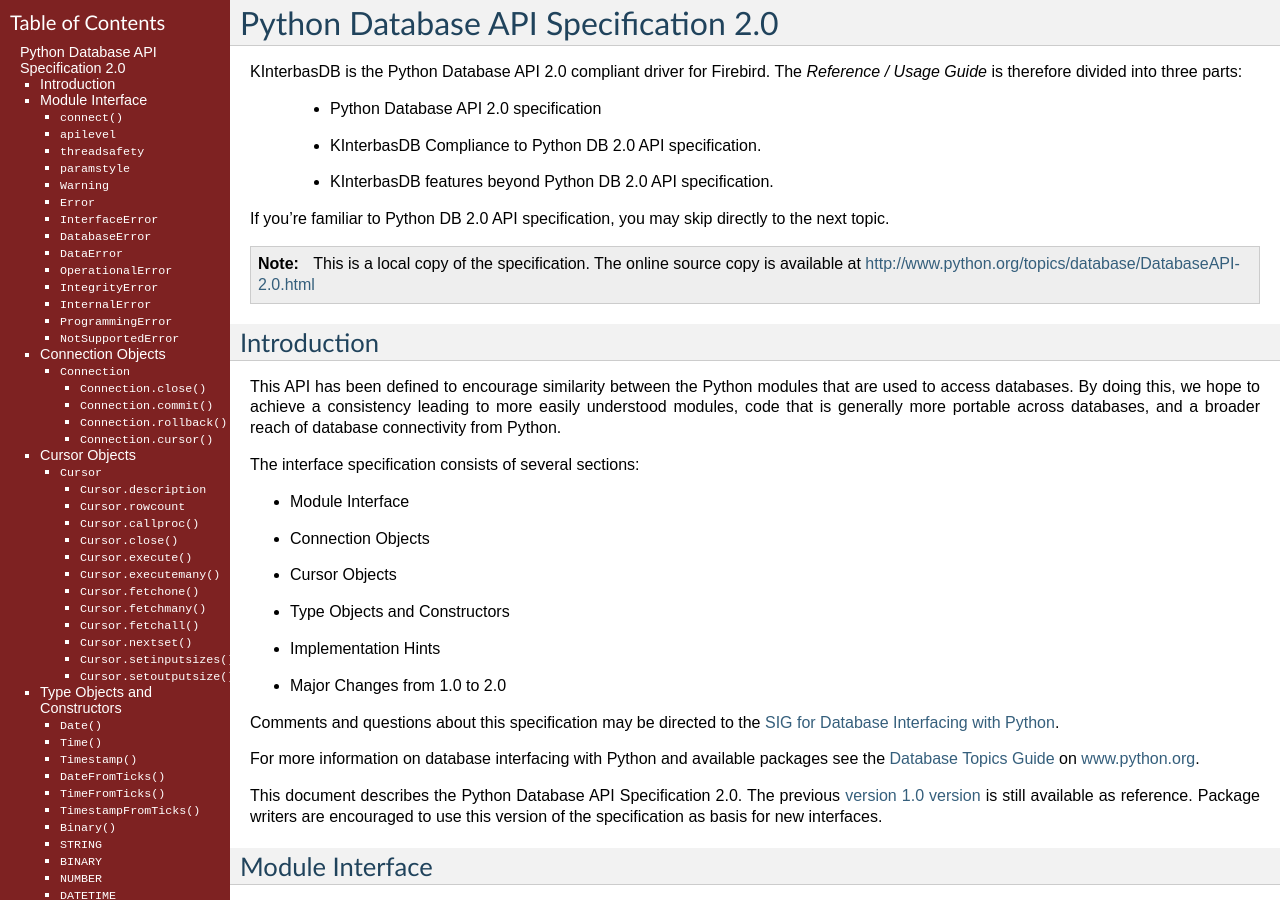
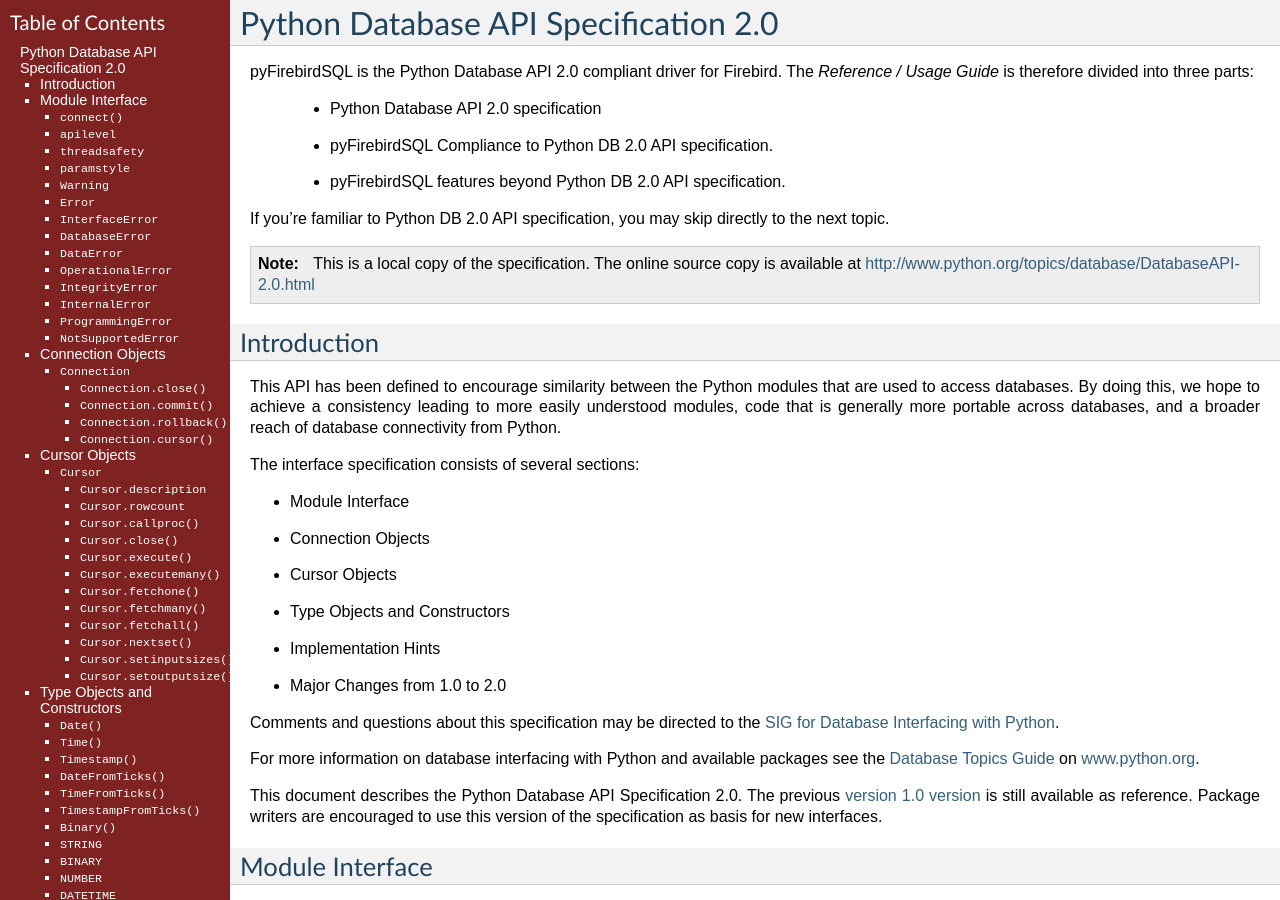
Before and after one commit to nakagami/pyfirebirdsql, a Sphinx documentation site: the page built from sphinx/Python-DB-API-2.0.txt, in a window 1280 px wide and 900 px high. Built offline with Sphinx 7.4.7, drawn with Linux system fonts in a browser that asks for light colours.

```diff
--- a/sphinx/Python-DB-API-2.0.txt
+++ b/sphinx/Python-DB-API-2.0.txt
@@ -3,13 +3,13 @@
 Python Database API Specification 2.0
 #####################################
 
-KInterbasDB is the Python Database API 2.0 compliant driver
+pyFirebirdSQL is the Python Database API 2.0 compliant driver
 for Firebird. The `Reference / Usage Guide` is therefore divided
 into three parts:
 
   * Python Database API 2.0 specification
-  * KInterbasDB Compliance to Python DB 2.0 API specification.
-  * KInterbasDB features beyond Python DB 2.0 API specification.
+  * pyFirebirdSQL Compliance to Python DB 2.0 API specification.
+  * pyFirebirdSQL features beyond Python DB 2.0 API specification.
 
 If you're familiar to Python DB 2.0 API specification, you may skip
 directly to the next topic.
```
